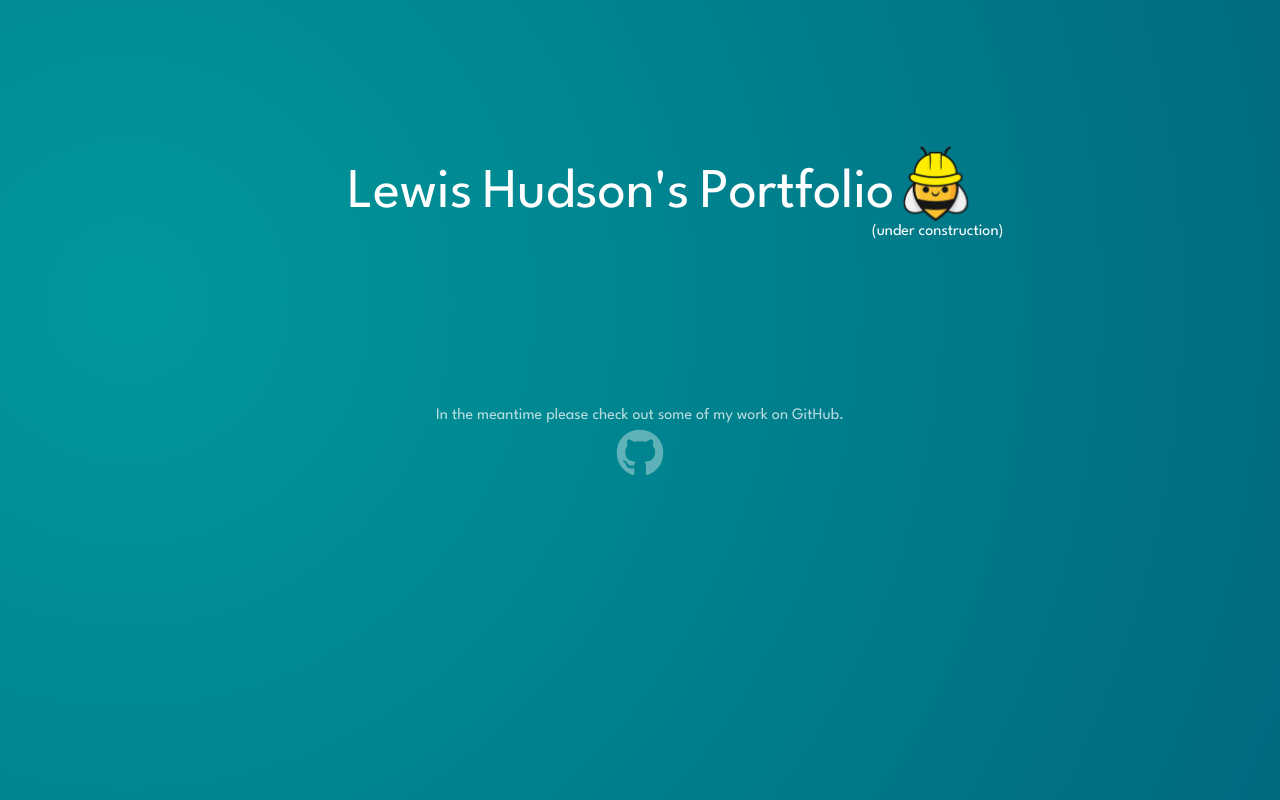
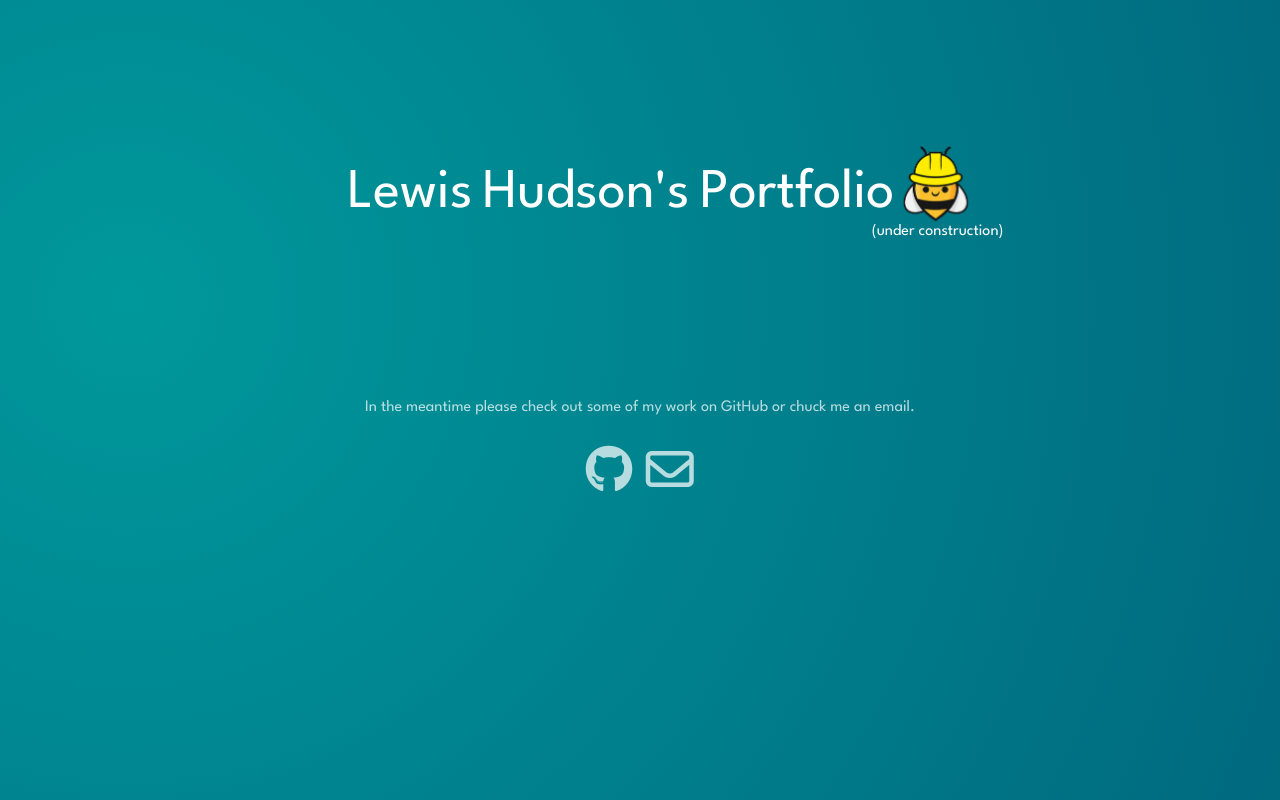
Before and after one commit to PythonLewisH/Portfolio, a plain HTML site: page index.html in a window 1280 px wide. Shown: the top 800 px of the page. Drawn offline with nearby package versions, Linux system fonts and the light colour scheme.

Commit message:
Email option.

```diff
--- a/css/styles.css
+++ b/css/styles.css
@@ -4,6 +4,7 @@ body {
 color: white;
 height: 1500px;
 background-image: radial-gradient( circle farthest-corner at 10% 20%,  rgba(0,152,155,1) 0.1%, rgba(0,94,120,1) 94.2% );
+background: cover;
 font-family: 'League Spartan', sans-serif;
 }
 
@@ -21,6 +22,15 @@ a:hover {
   width: 100%;
 }
 
+
+.logos {
+  text-align: center;
+}
+.logo {
+  display: inline-block;
+  margin: 0 5px;
+}
+
 .gh-icon {
   margin-top: 5px;
   text-align: center;
@@ -35,7 +45,9 @@ a:hover {
 .message {
 text-align: center;
 width: 100%;
+padding: 0px 50px;
 margin-top: 400px;
+margin-bottom: 0;
 opacity: 0;
 animation-name: fadein;
 animation-duration: 3.5s;
@@ -255,9 +267,7 @@ to {opacity: 1}
   @media (max-width: 576px) {
     body {
       background-size: cover;
-background-repeat: no-repeat;
 background-image: radial-gradient( circle farthest-corner at 10% 20%,  rgba(0,152,155,1) 0.1%, rgba(0,94,120,1) 94.2% );
-background-size: contain;
     }
 
 
--- a/index.html
+++ b/index.html
@@ -49,8 +49,15 @@
 </div>
 
 <div class="github">
-  <p class="message">In the meantime please check out some of my work on GitHub. <a class="gh-icon" href="https://github.com/PythonLewisH"><br /><i class="gh-icon fa-brands fa-github"></i></a></p>
+  <p class="message">In the meantime please check out some of my work on GitHub or chuck me an email.
 
+  <div class="logos">
+
+    <a class="logo" href="https://github.com/PythonLewisH"><br /><i class="gh-icon fa-brands fa-github"></i></a>
+
+    <a class="logo" href="mailto:lewishudson@me.com?subject=Enquiry"><br /><i class=" gh-icon fa-regular fa-envelope"></i></a></p>
+
+  </div>
 </div>
 
 
```
Also changed, not shown: 1 other file.
